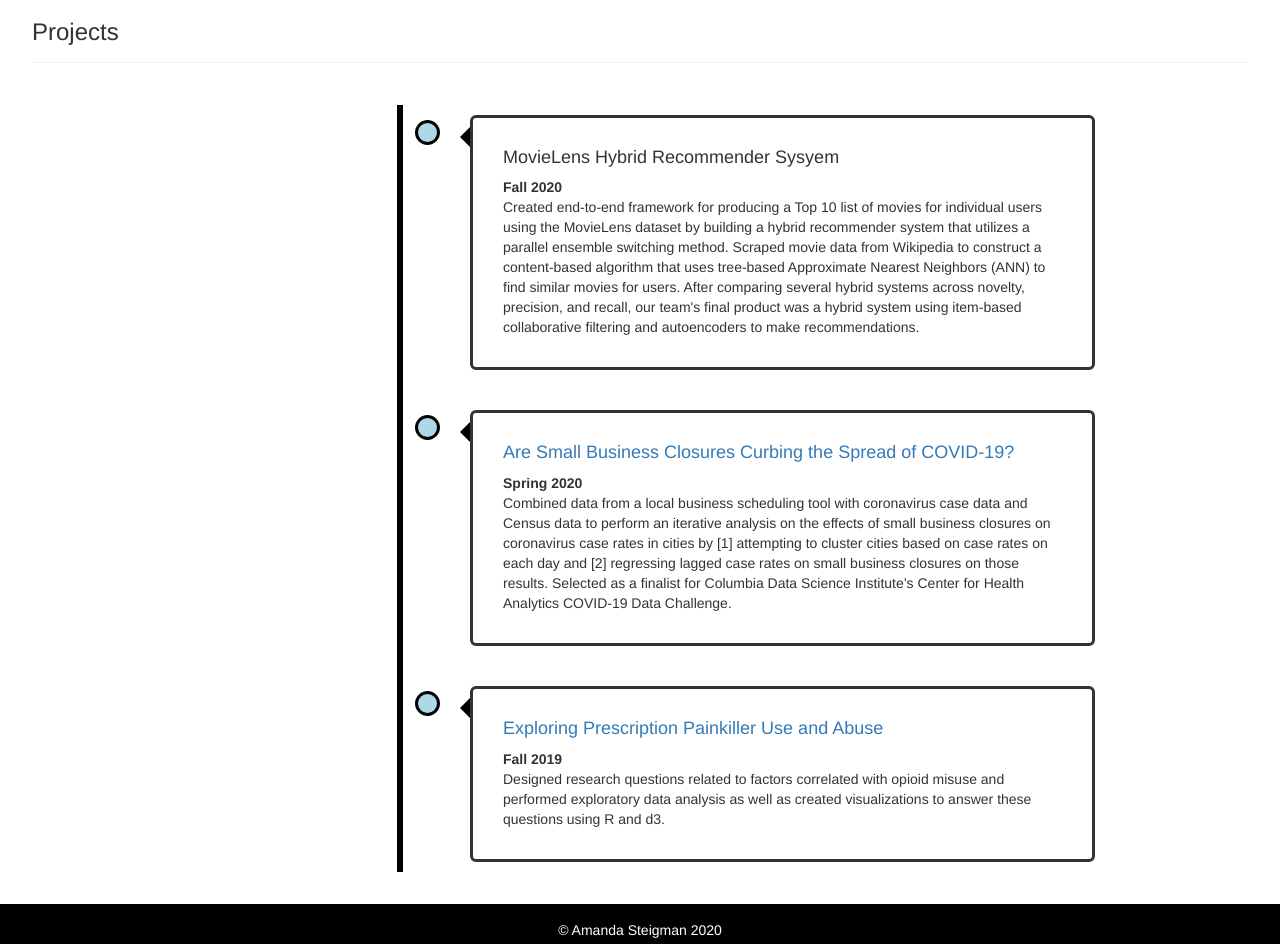
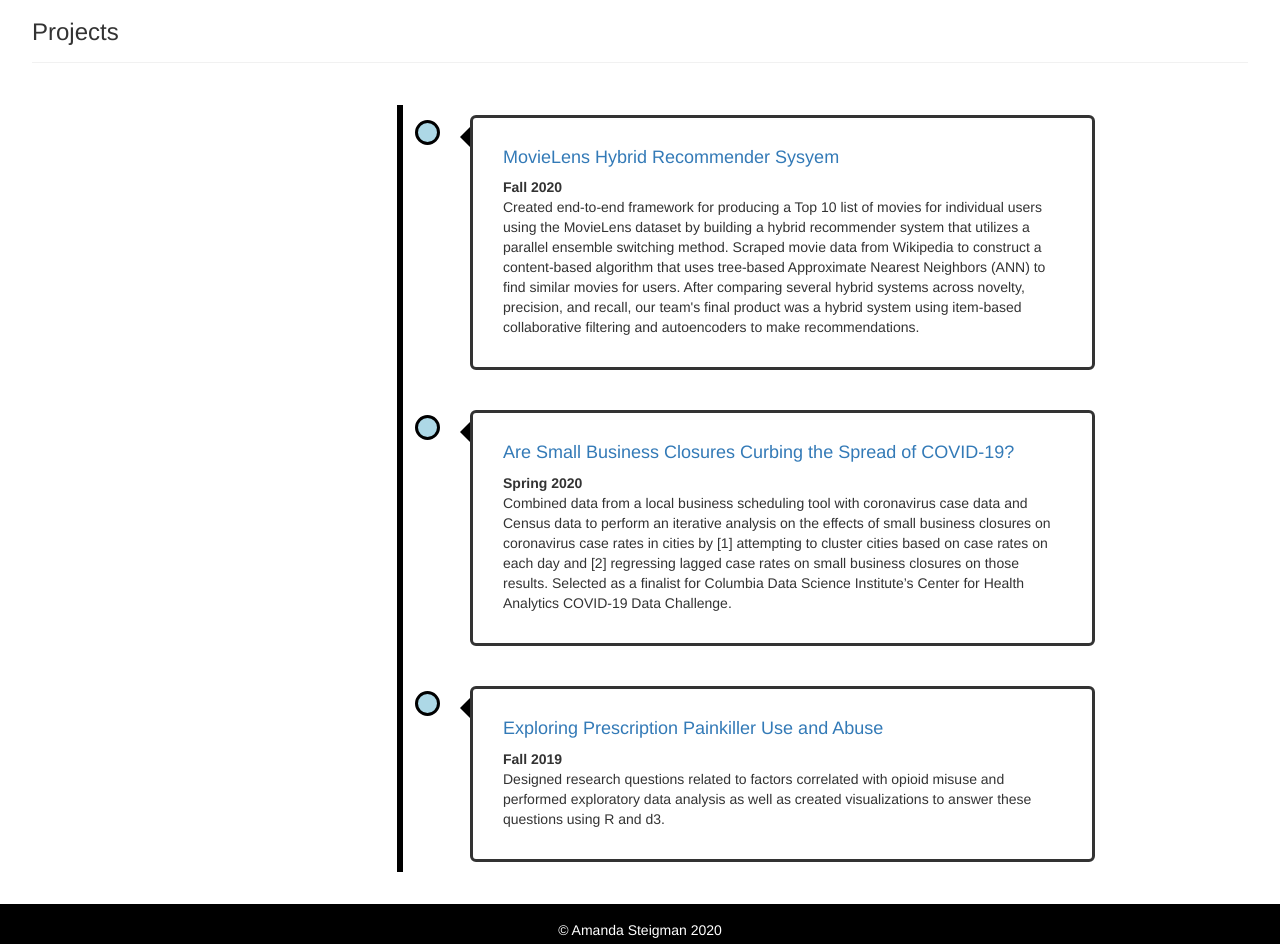
Before and after one commit to asteigman/asteigman.github.io, a plain HTML site: page index.html in a window 1280 px wide. Shown: the part 2332-3276 px from the top of the page. Drawn offline with nearby package versions, Linux system fonts and the light colour scheme.

Commit message:
adding link

```diff
--- a/index.html
+++ b/index.html
@@ -428,7 +428,7 @@ with domain knowledge. </li>
   <div class="timeline">
     <div class="container right">
       <div class="content">
-        <h4>MovieLens Hybrid Recommender Sysyem</h4>
+        <h4><a href="https://github.com/asteigman/movielens-hybrid">MovieLens Hybrid Recommender Sysyem</a></h4>
         <b>Fall 2020</b><br>
         <p>Created end-to-end framework for producing a Top 10 list of movies for individual users using the MovieLens dataset by building a hybrid recommender system that utilizes a parallel ensemble switching method.
         Scraped movie data from Wikipedia to construct a content-based algorithm that uses tree-based Approximate Nearest Neighbors (ANN) to find similar movies for users. After comparing several hybrid systems across novelty,
```
